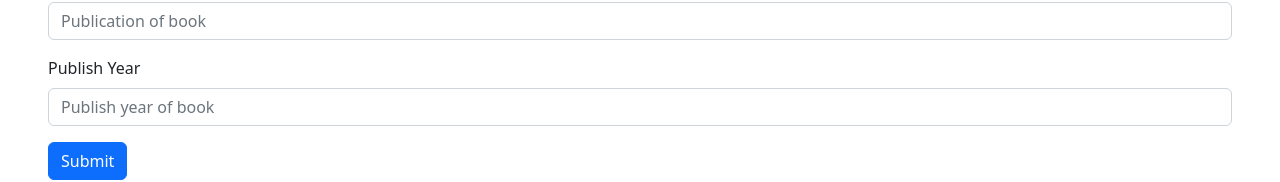
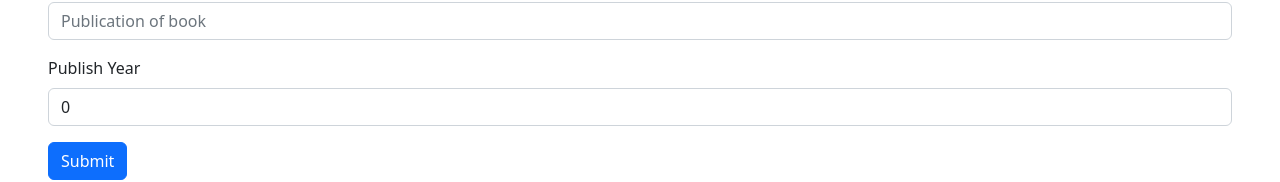
Before and after one commit to arshkhatwani/online-library, a React (Create React App) app in the folder client/: page /contribute in a window 1280 px wide. Shown: the part 524-706 px from the top of the page. Built offline with nearby package versions, Linux system fonts and the light colour scheme.

Commit message:
Add redux in form and link with API

```diff
--- a/client/package.json
+++ b/client/package.json
@@ -7,6 +7,7 @@
     "@testing-library/jest-dom": "^5.16.4",
     "@testing-library/react": "^13.3.0",
     "@testing-library/user-event": "^13.5.0",
+    "axios": "^0.27.2",
     "bootstrap": "^5.2.0",
     "react": "^18.2.0",
     "react-bootstrap": "^2.4.0",
--- a/client/src/components/Contribute.jsx
+++ b/client/src/components/Contribute.jsx
@@ -1,5 +1,7 @@
-import React from "react";
+import React, { useState } from "react";
 import { Form, Button } from "react-bootstrap";
+import { useSelector, useDispatch } from "react-redux";
+import { setFormData, submitForm } from "../redux/slices/contriFormSlice";
 
 const categories = [
   "Self Help",
@@ -16,17 +18,49 @@ const categories = [
 const Required = () => <span className="text-danger">*</span>;
 
 function Contribute() {
+  const { formData } = useSelector((store) => store.contriForm);
+  const dispatch = useDispatch();
+
+  const [bookFile, setBookFile] = useState();
+  const [bookCoverFile, setBookCoverFile] = useState();
+
+  const onSubmitHandler = (e) => {
+    e.preventDefault();
+
+    if (!bookFile || !bookCoverFile) {
+      alert("Please upload correct file type");
+      return;
+    }
+
+    const formBody = new FormData();
+    Object.keys(formData).forEach((item) => {
+      formBody.append(item, formData[item]);
+    });
+    formBody.append("bookFile", bookFile);
+    formBody.append("bookCoverFile", bookCoverFile);
+
+    dispatch(submitForm({ formBody }));
+  };
+
   return (
     <div className="d-flex flex-column justify-content-center px-5 py-2">
       <h1 className="text-center">Contribute a book</h1>
 
       <div>
-        <Form>
+        <Form onSubmit={onSubmitHandler}>
           <Form.Group className="mb-3">
             <Form.Label>
               Title <Required />
             </Form.Label>
-            <Form.Control type="text" placeholder="Enter Title" required />
+            <Form.Control
+              type="text"
+              placeholder="Enter Title"
+              required
+              value={formData.title}
+              onChange={(e) => {
+                dispatch(setFormData({ ...formData, title: e.target.value }));
+              }}
+            />
           </Form.Group>
 
           <Form.Group className="mb-3">
@@ -37,6 +71,10 @@ function Contribute() {
               type="text"
               placeholder="Enter author of the book"
               required
+              value={formData.author}
+              onChange={(e) => {
+                dispatch(setFormData({ ...formData, author: e.target.value }));
+              }}
             />
           </Form.Group>
 
@@ -44,7 +82,16 @@ function Contribute() {
             <Form.Label>
               Category <Required />
             </Form.Label>
-            <Form.Select required aria-label="Select category">
+            <Form.Select
+              required
+              aria-label="Select category"
+              value={formData.category}
+              onChange={(e) => {
+                dispatch(
+                  setFormData({ ...formData, category: e.target.value })
+                );
+              }}
+            >
               <option value="">Select category</option>
               {categories.map((item) => (
                 <option value={item} key={item}>
@@ -58,24 +105,70 @@ function Contribute() {
             <Form.Label>
               Book Cover (png or jpg) <Required />
             </Form.Label>
-            <Form.Control type="file" required />
+            <Form.Control
+              type="file"
+              required
+              onChange={(e) => {
+                if (
+                  e.target.files[0].type !== "image/png" &&
+                  e.target.files[0].type !== "image/jpeg"
+                ) {
+                  alert("Please upload correct file type");
+                  return;
+                }
+
+                setBookCoverFile(e.target.files[0]);
+              }}
+            />
           </Form.Group>
 
           <Form.Group controlId="bookFile" className="mb-3">
             <Form.Label>
               Book (pdf) <Required />
             </Form.Label>
-            <Form.Control type="file" required />
+            <Form.Control
+              type="file"
+              required
+              onChange={(e) => {
+                if (e.target.files[0].type !== "application/pdf") {
+                  alert("Please upload correct file type");
+                  return;
+                }
+
+                setBookFile(e.target.files[0]);
+              }}
+            />
           </Form.Group>
 
           <Form.Group className="mb-3">
             <Form.Label>Publication</Form.Label>
-            <Form.Control type="text" placeholder="Publication of book" />
+            <Form.Control
+              type="text"
+              placeholder="Publication of book"
+              value={formData.publication}
+              onChange={(e) => {
+                dispatch(
+                  setFormData({ ...formData, publication: e.target.value })
+                );
+              }}
+            />
           </Form.Group>
 
           <Form.Group className="mb-3">
             <Form.Label>Publish Year</Form.Label>
-            <Form.Control type="number" placeholder="Publish year of book" />
+            <Form.Control
+              type="number"
+              placeholder="Publish year of book"
+              value={formData.publishYear}
+              onChange={(e) => {
+                dispatch(
+                  setFormData({
+                    ...formData,
+                    publishYear: e.target.value,
+                  })
+                );
+              }}
+            />
           </Form.Group>
 
           <Button variant="primary" type="submit">
--- /dev/null
+++ b/client/src/constants/serverUrl.js
@@ -0,0 +1 @@
+export const serverUrl = "http://localhost:3001";
--- /dev/null
+++ b/client/src/redux/reducers/contriFormReducers.js
@@ -0,0 +1,13 @@
+export const setFormDataReducer = (state, { payload }) => {
+  state.formData = payload;
+};
+
+export const pendingReducer = (state) => {};
+
+export const fulfilledReducer = (state, { payload }) => {
+  alert("Book Added!");
+};
+
+export const rejectedReducer = (state, { payload }) => {
+  alert(payload);
+};
--- /dev/null
+++ b/client/src/redux/slices/contriFormSlice.js
@@ -0,0 +1,50 @@
+import { createSlice, createAsyncThunk } from "@reduxjs/toolkit";
+import {
+  fulfilledReducer,
+  pendingReducer,
+  rejectedReducer,
+  setFormDataReducer,
+} from "../reducers/contriFormReducers";
+import axios from "axios";
+import { serverUrl } from "../../constants/serverUrl";
+
+export const submitForm = createAsyncThunk(
+  "contriForm/submitForm",
+  async ({ formBody }, thunkAPI) => {
+    try {
+      const res = await axios.post(serverUrl + "/books/upload", formBody);
+      //   console.log(res);
+      return res.data();
+    } catch (e) {
+      console.log(e);
+      thunkAPI.rejectWithValue("Could not add book");
+    }
+  }
+);
+
+const initialState = {
+  formData: {
+    title: "",
+    author: "",
+    category: "",
+    publication: "",
+    publishYear: 0,
+  },
+};
+
+const contriFormSlice = createSlice({
+  name: "contriForm",
+  initialState,
+  reducers: {
+    setFormData: setFormDataReducer,
+  },
+  extraReducers: {
+    [submitForm.pending]: pendingReducer,
+    [submitForm.fulfilled]: fulfilledReducer,
+    [submitForm.rejected]: rejectedReducer,
+  },
+});
+
+export default contriFormSlice.reducer;
+
+export const { setFormData } = contriFormSlice.actions;
--- a/client/src/redux/store.js
+++ b/client/src/redux/store.js
@@ -1,5 +1,8 @@
 import { configureStore } from "@reduxjs/toolkit";
+import contriFormReducer from "./slices/contriFormSlice";
 
 export const store = configureStore({
-  reducer: {},
+  reducer: {
+    contriForm: contriFormReducer,
+  },
 });
```
Also changed, not shown: 2 other files (tests, documents, lock files or other folders).
